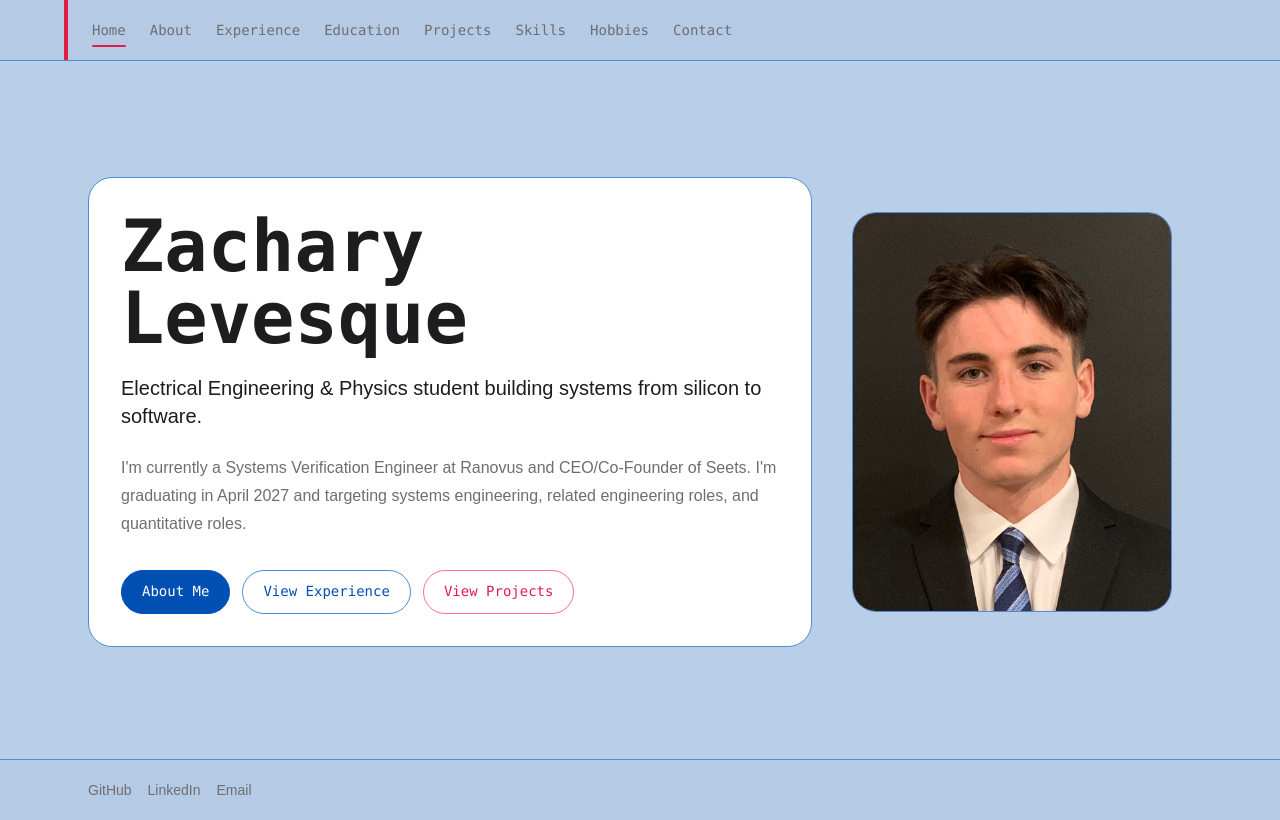
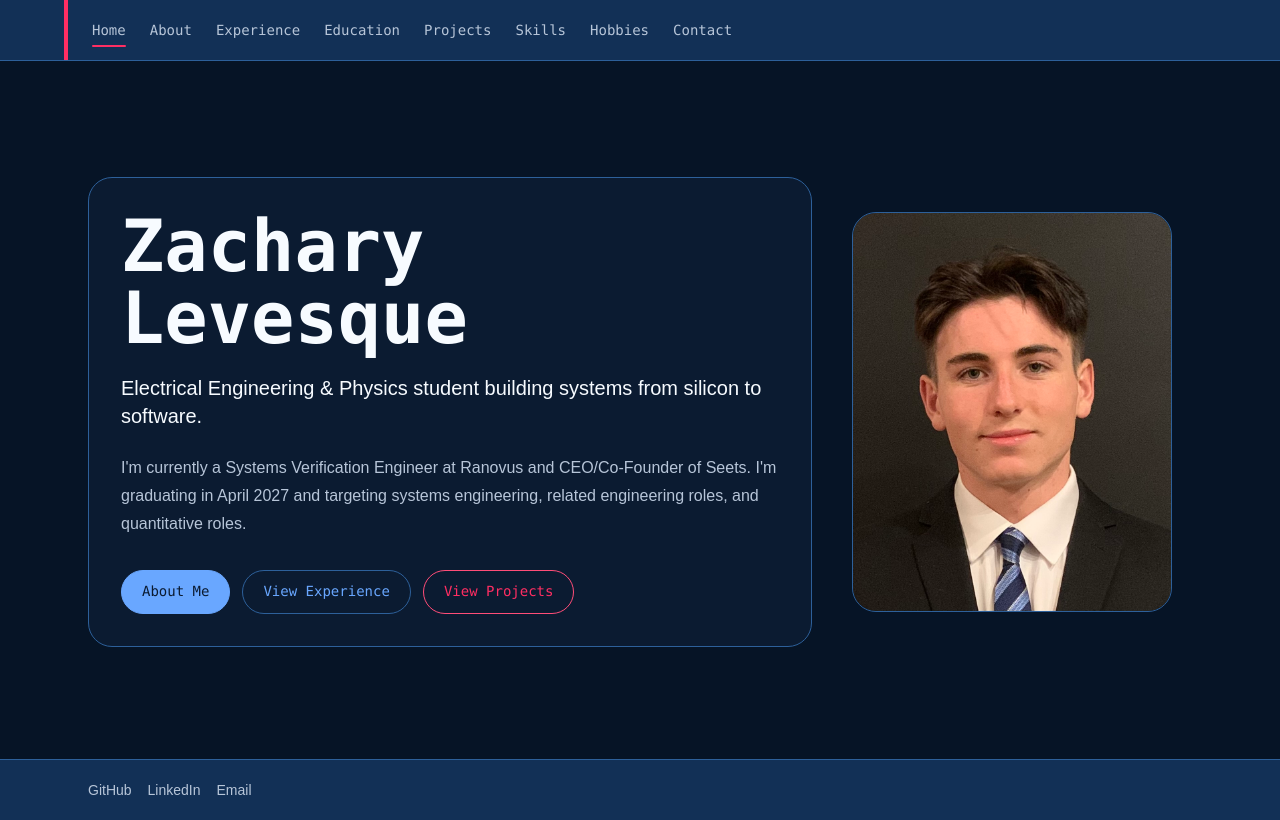
Before and after one commit to Zachary-Levesque/Portfolio, a Next.js app: page / in a window 1280 px wide. Built offline with nearby package versions, Linux system fonts and the light colour scheme.

Commit message:
Update tailwind.config.ts

```diff
--- a/tailwind.config.ts
+++ b/tailwind.config.ts
@@ -9,23 +9,23 @@ const config: Config = {
   theme: {
     extend: {
       colors: {
-        background: "#B9CFE8",
-        surface: "#FFFFFF",
-        "surface-raised": "#F4F9FF",
-        "surface-blue": "#B4CAE5",
-        foreground: "#1D1D1F",
-        muted: "#6E6E73",
-        accent: "#004FB3",
-        "accent-hover": "#003B85",
-        "accent-soft": "#D6EAFE",
-        "accent-border": "#4D8CDA",
-        "accent-muted": "#1E5E9F",
-        red: "#E11D48",
-        "red-hover": "#BE123C",
-        "red-soft": "#FFE1E8",
-        "red-border": "#FB7185",
-        "red-muted": "#BE123C",
-        border: "#8EADCC"
+        background: "#061426",
+        surface: "#0B1B31",
+        "surface-raised": "#10233D",
+        "surface-blue": "#123056",
+        foreground: "#F7FBFF",
+        muted: "#B7C5D8",
+        accent: "#69A7FF",
+        "accent-hover": "#9CC7FF",
+        "accent-soft": "#15365F",
+        "accent-border": "#2D609A",
+        "accent-muted": "#A9CEFF",
+        red: "#FF2E63",
+        "red-hover": "#FF5C85",
+        "red-soft": "#351627",
+        "red-border": "#FF4D78",
+        "red-muted": "#FF7899",
+        border: "#244B74"
       },
       fontFamily: {
         sans: ["var(--font-sans)", "Arial", "Helvetica", "sans-serif"],
```
